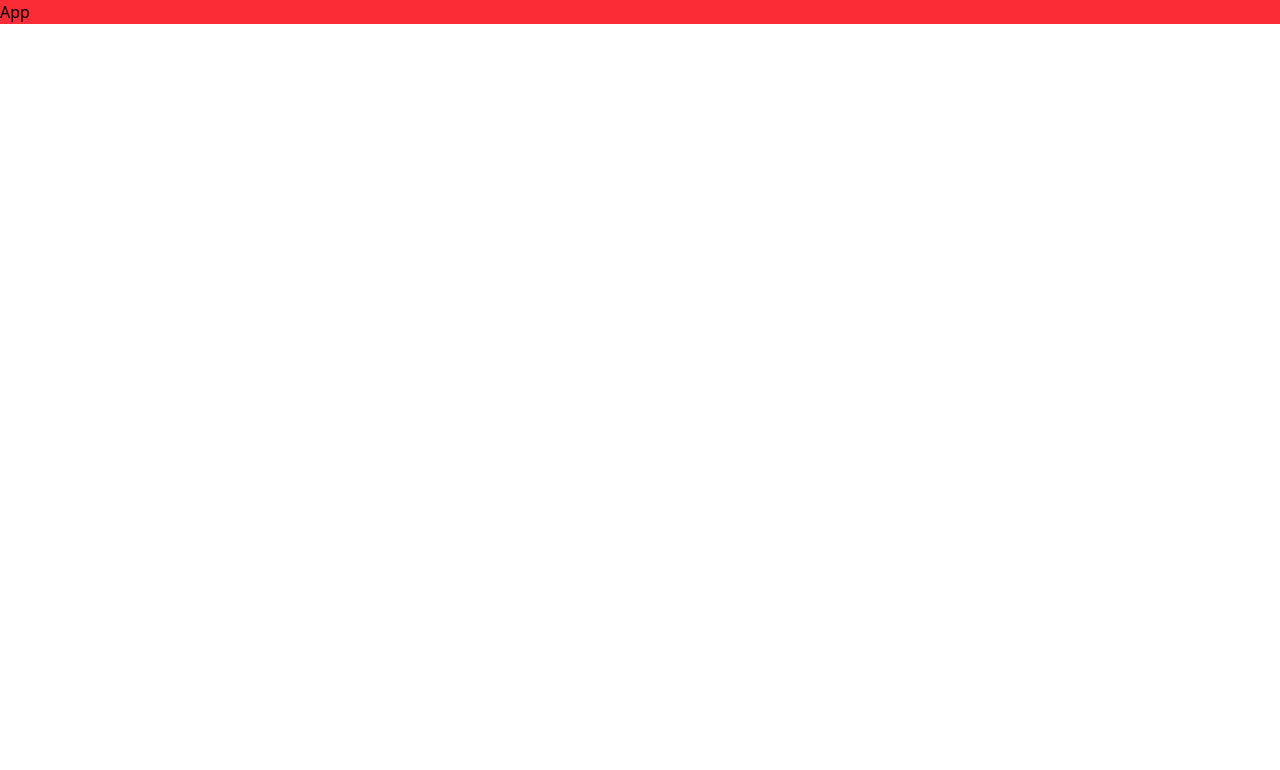
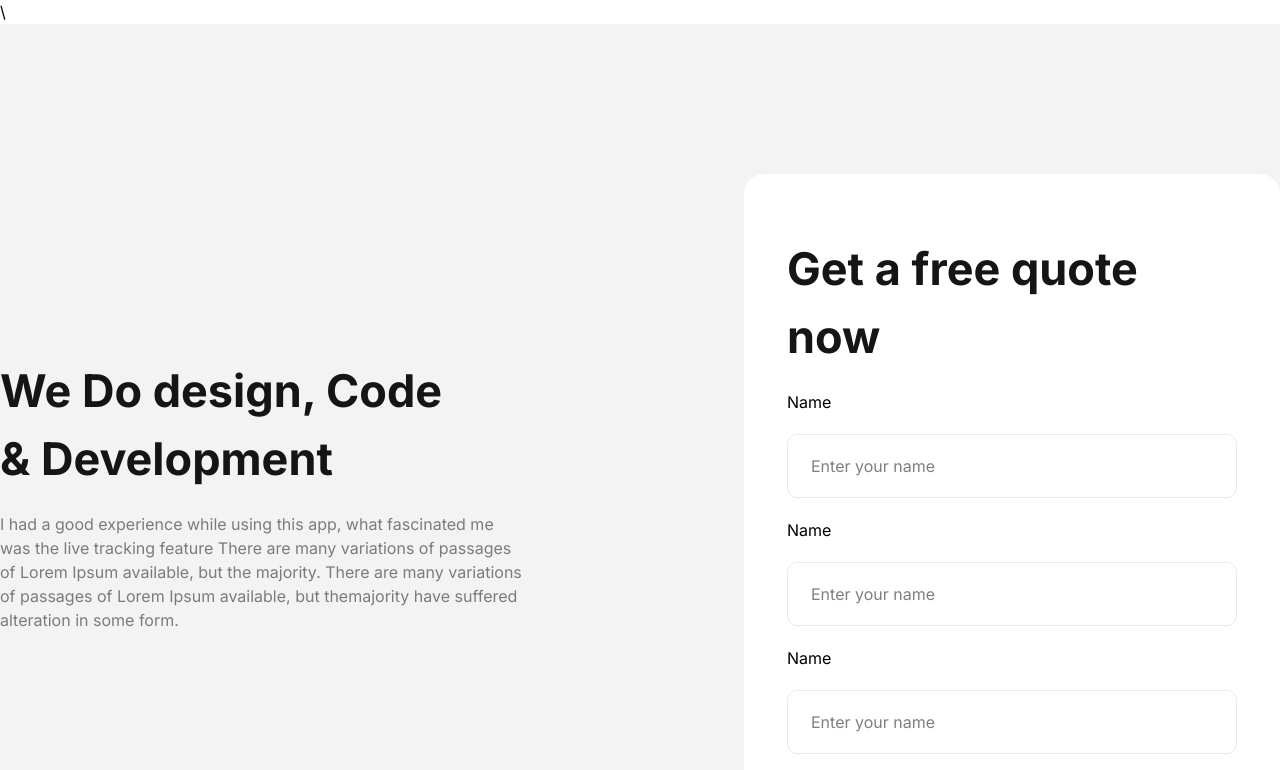
Before and after one commit to sajibkhandev/angcy-ebt-web-1, a React (Vite) app: page / in a window 1280 px wide. Shown: the top 770 px of the page. Built offline with nearby package versions, Linux system fonts and the light colour scheme.

Commit message:
add contact part

```diff
--- a/index.html
+++ b/index.html
@@ -5,6 +5,11 @@
     <link rel="icon" type="image/svg+xml" href="/vite.svg" />
     <meta name="viewport" content="width=device-width, initial-scale=1.0" />
     <title>react</title>
+    <!-- google font start -->\
+     <link rel="preconnect" href="https://fonts.googleapis.com">
+    <link rel="preconnect" href="https://fonts.gstatic.com" crossorigin>
+    <link href="https://fonts.googleapis.com/css2?family=Inter:ital,opsz,wght@0,14..32,100..900;1,14..32,100..900&display=swap" rel="stylesheet">
+    <!-- google font end -->
   </head>
   <body>
     <div id="root"></div>
--- a/src/App.jsx
+++ b/src/App.jsx
@@ -1,8 +1,11 @@
 import React from 'react'
+import Home from './components/pages/Home'
 
 const App = () => {
   return (
-    <div className='bg-red-500'>App</div>
+    <>
+    <Home/>
+    </>
   )
 }
 
--- /dev/null
+++ b/src/components/Container.jsx
@@ -0,0 +1,11 @@
+import React from 'react'
+
+const Container = ({ children , }) => {
+  return (
+    <>
+      <div className="max-w-[1320px] mx-auto">{children}</div>
+    </>
+  );
+};
+
+export default Container
--- /dev/null
+++ b/src/components/layouts/Contact.jsx
@@ -0,0 +1,53 @@
+import React from 'react'
+import Container from '../Container';
+
+const Contact = () => {
+  return (
+    <>
+      <div className="bg-[#F3F3F3] py-[150px]">
+        <Container>
+          <div className="flex justify-between items-center">
+            <div className="textPart w-[526px]">
+              <h3 className="text-[45px] font-bold text-[#151515] pb-5 w-[450px]">
+                We Do design, Code & Development
+              </h3>
+              <p className="text-base text-[#7B7B7B]">
+                I had a good experience while using this app, what fascinated me
+                was the live tracking feature There are many variations of
+                passages of Lorem Ipsum available, but the majority. There are
+                many variations of passages of Lorem Ipsum available, but
+                themajority have suffered alteration in some form.
+              </p>
+            </div>
+            <div className="input bg-white py-[61px] px-[43px] rounded-[20px] w-[536px]">
+              <h3 className="text-[45px] font-bold text-[#151515]">
+                Get a free quote now
+              </h3>
+              <p className='pt-5'>Name</p>
+              <input
+                type="text"
+                placeholder="Enter your name"
+                className="border border-[#E8E8E8] w-[450px] py-[19px] px-[23px] outline-none mt-5 rounded-[10px]"
+              />
+              <p className='pt-5'>Name</p>
+              <input
+                type="text"
+                placeholder="Enter your name"
+                className="border border-[#E8E8E8] w-[450px] py-[19px] px-[23px] outline-none mt-5 rounded-[10px]"
+              />
+              <p className='pt-5'>Name</p>
+              <input
+                type="text"
+                placeholder="Enter your name"
+                className="border border-[#E8E8E8] w-[450px] py-[19px] px-[23px] outline-none mt-5 rounded-[10px]"
+              />
+              <button className=''></button>
+            </div>
+          </div>
+        </Container>
+      </div>
+    </>
+  );
+}
+
+export default Contact
--- /dev/null
+++ b/src/components/pages/Home.jsx
@@ -0,0 +1,12 @@
+import React from 'react'
+import Contact from '../layouts/Contact'
+
+const Home = () => {
+  return (
+    <>
+    <Contact/>
+    </>
+  )
+}
+
+export default Home
--- a/src/index.css
+++ b/src/index.css
@@ -1 +1,5 @@
 @import "tailwindcss";
+
+@theme {
+  --font-sans: "Inter", sans-serif;
+}
```
